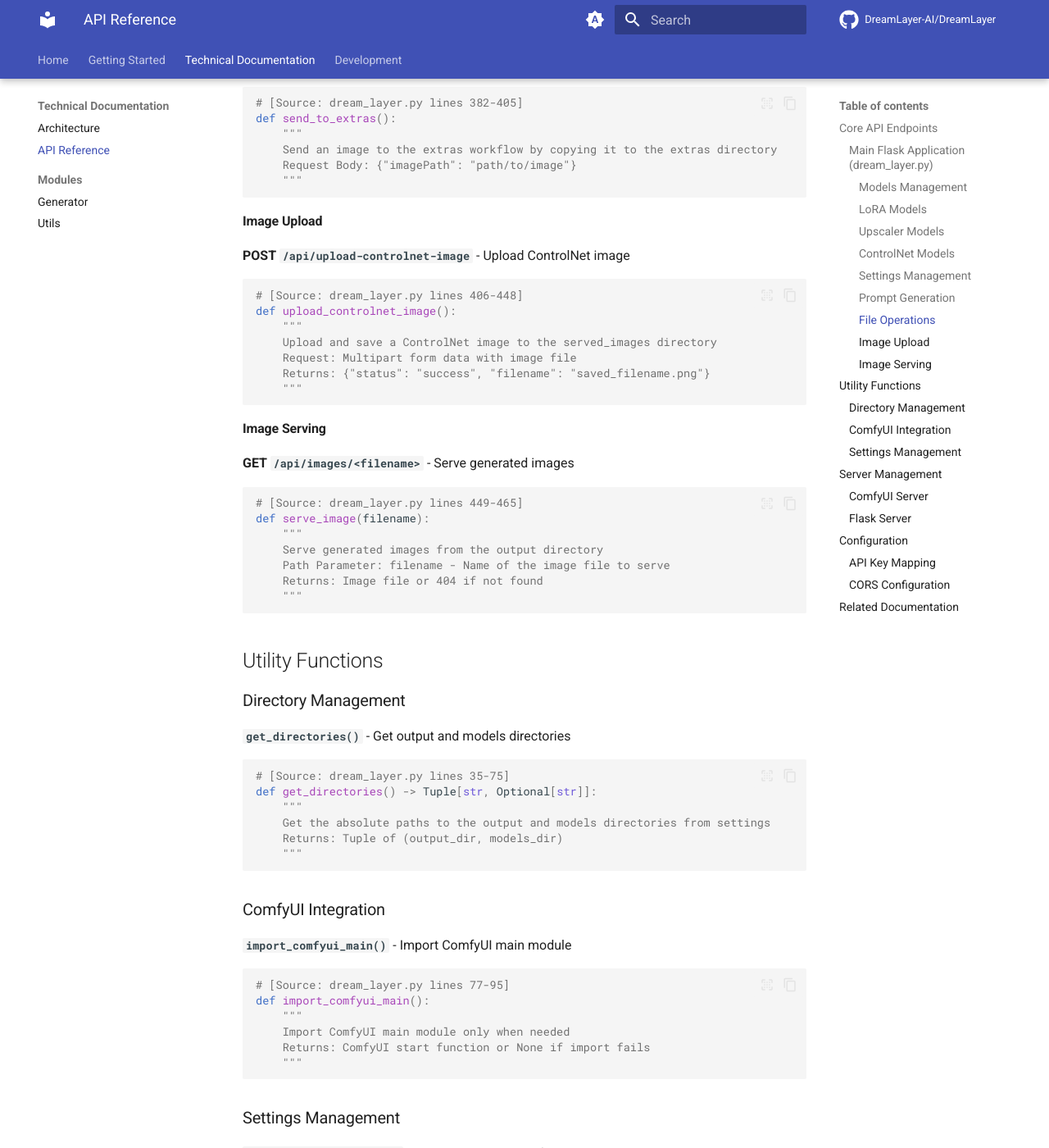
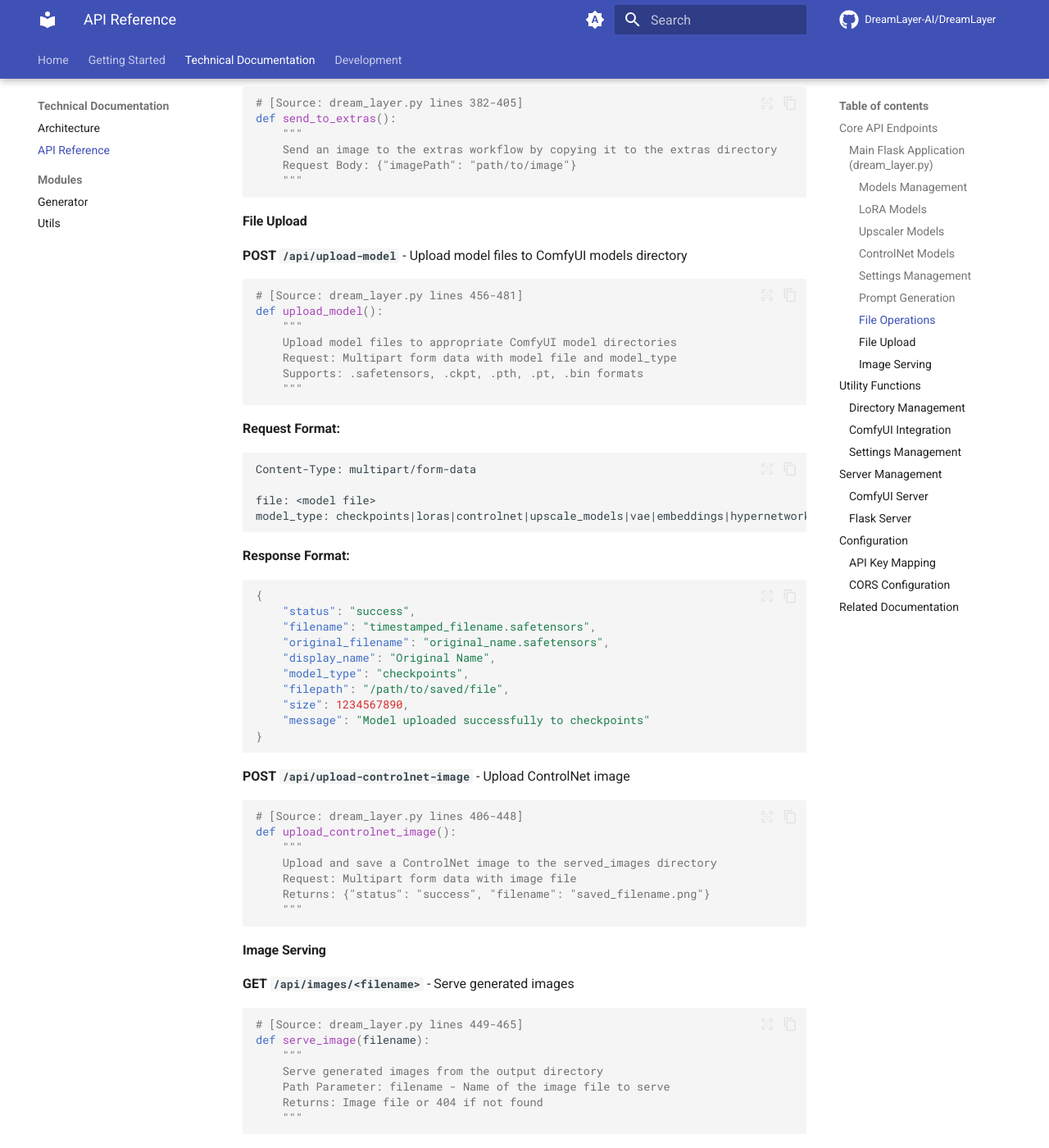
Before and after one commit to wazmaaali/DreamLayer, an MkDocs documentation site: the page built from docs/api_reference.md, in a window 1280 px wide and 1400 px high, scrolled down 2583 px. Shown: the whole window at 82% size. Built offline with MkDocs 1.6.1 and Material for MkDocs 9.7.7, drawn with Linux system fonts in a browser that asks for light colours; comment, search, counter and statistics services are not loaded.

Commit message:
feat: adding upload-model api spec

````diff
--- a/docs/api_reference.md
+++ b/docs/api_reference.md
@@ -132,7 +132,40 @@ def send_to_extras():
     """
 ```
 
-#### Image Upload
+#### File Upload
+
+**POST `/api/upload-model`** - Upload model files to ComfyUI models directory
+```python
+# [Source: dream_layer.py lines 456-481]
+def upload_model():
+    """
+    Upload model files to appropriate ComfyUI model directories
+    Request: Multipart form data with model file and model_type
+    Supports: .safetensors, .ckpt, .pth, .pt, .bin formats
+    """
+```
+
+**Request Format:**
+```
+Content-Type: multipart/form-data
+
+file: <model file>
+model_type: checkpoints|loras|controlnet|upscale_models|vae|embeddings|hypernetworks
+```
+
+**Response Format:**
+```json
+{
+    "status": "success",
+    "filename": "timestamped_filename.safetensors",
+    "original_filename": "original_name.safetensors",
+    "display_name": "Original Name",
+    "model_type": "checkpoints",
+    "filepath": "/path/to/saved/file",
+    "size": 1234567890,
+    "message": "Model uploaded successfully to checkpoints"
+}
+```
 
 **POST `/api/upload-controlnet-image`** - Upload ControlNet image
 ```python
````
Also changed, not shown: docs/modules/utils.md (+4 -4 lines).
